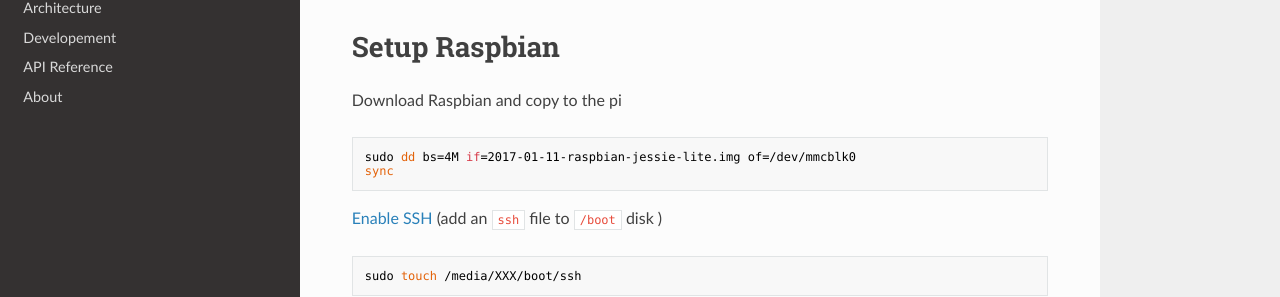
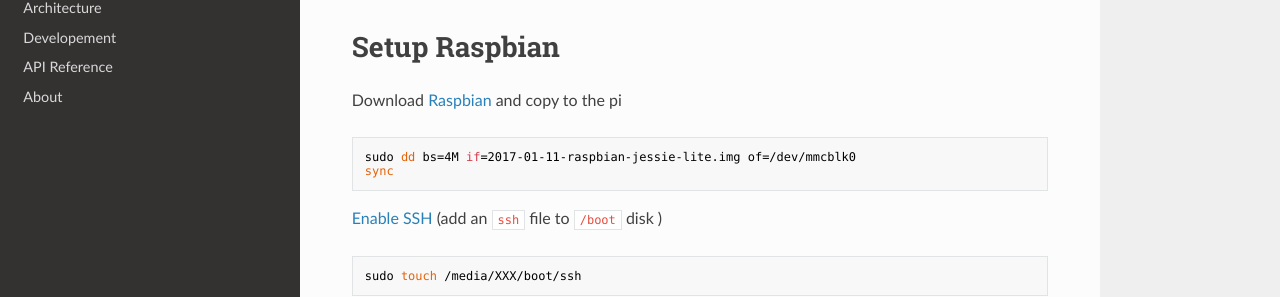
Before and after one commit to ludobox/ludobox, an MkDocs documentation site: the page built from docs/rpi.md, in a window 1280 px wide and 900 px high. Shown: the part 276-573 px from the top of the window. Built offline with MkDocs 1.6.1, drawn with Linux system fonts in a browser that asks for light colours; nearby versions of some CDN libraries; old or Windows-style settings are respelled for this version of MkDocs; part of the change alters nothing that is shown.

Commit message:
Update rpi.md

```diff
--- a/docs/rpi.md
+++ b/docs/rpi.md
@@ -9,7 +9,7 @@ We need to :
 
 # Setup Raspbian
 
-Download Raspbian and copy to the pi
+Download [Raspbian](https://www.raspberrypi.org/downloads/raspbian/) and copy to the pi
 
     sudo dd bs=4M if=2017-01-11-raspbian-jessie-lite.img of=/dev/mmcblk0
     sync
```
